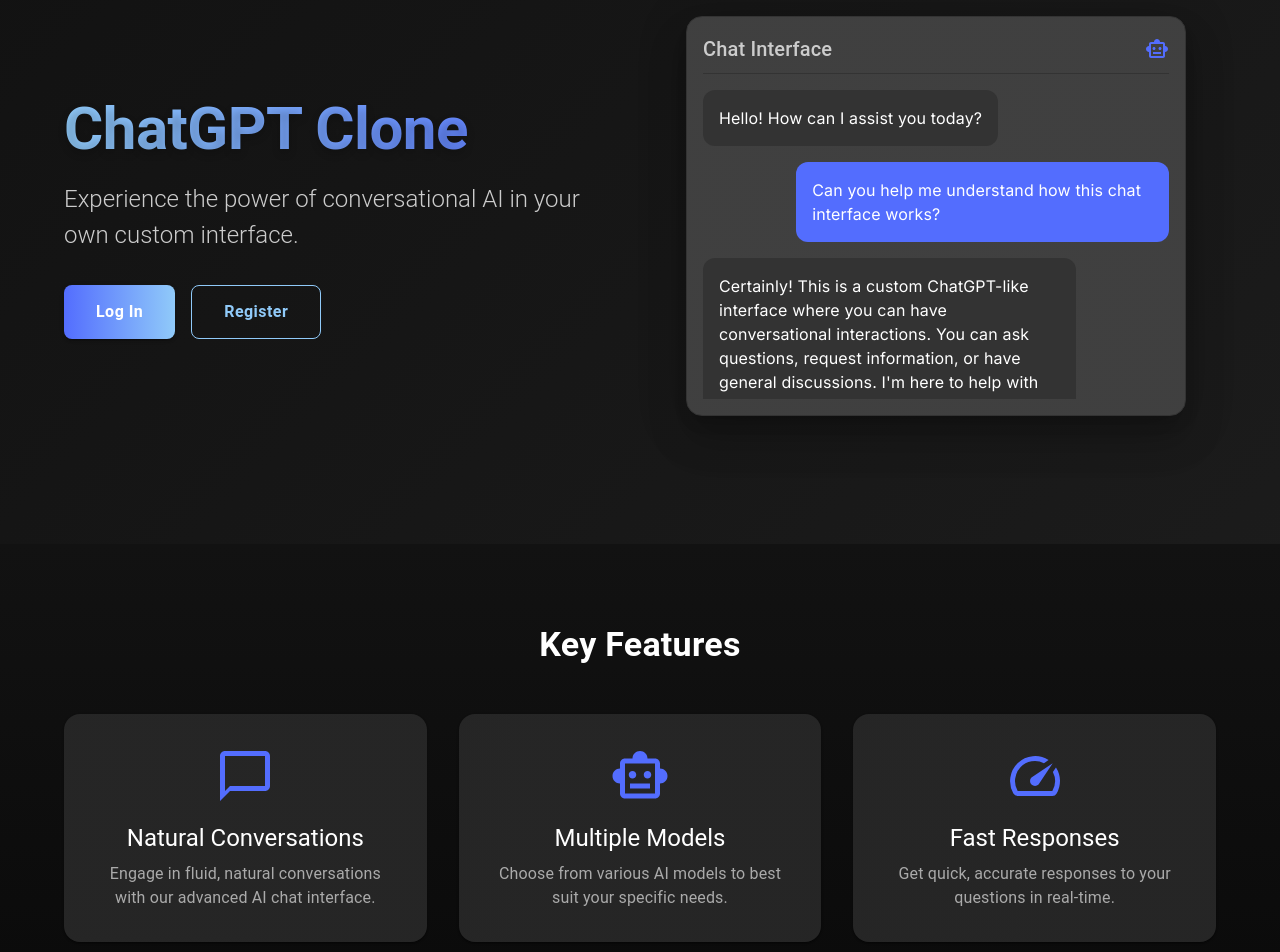
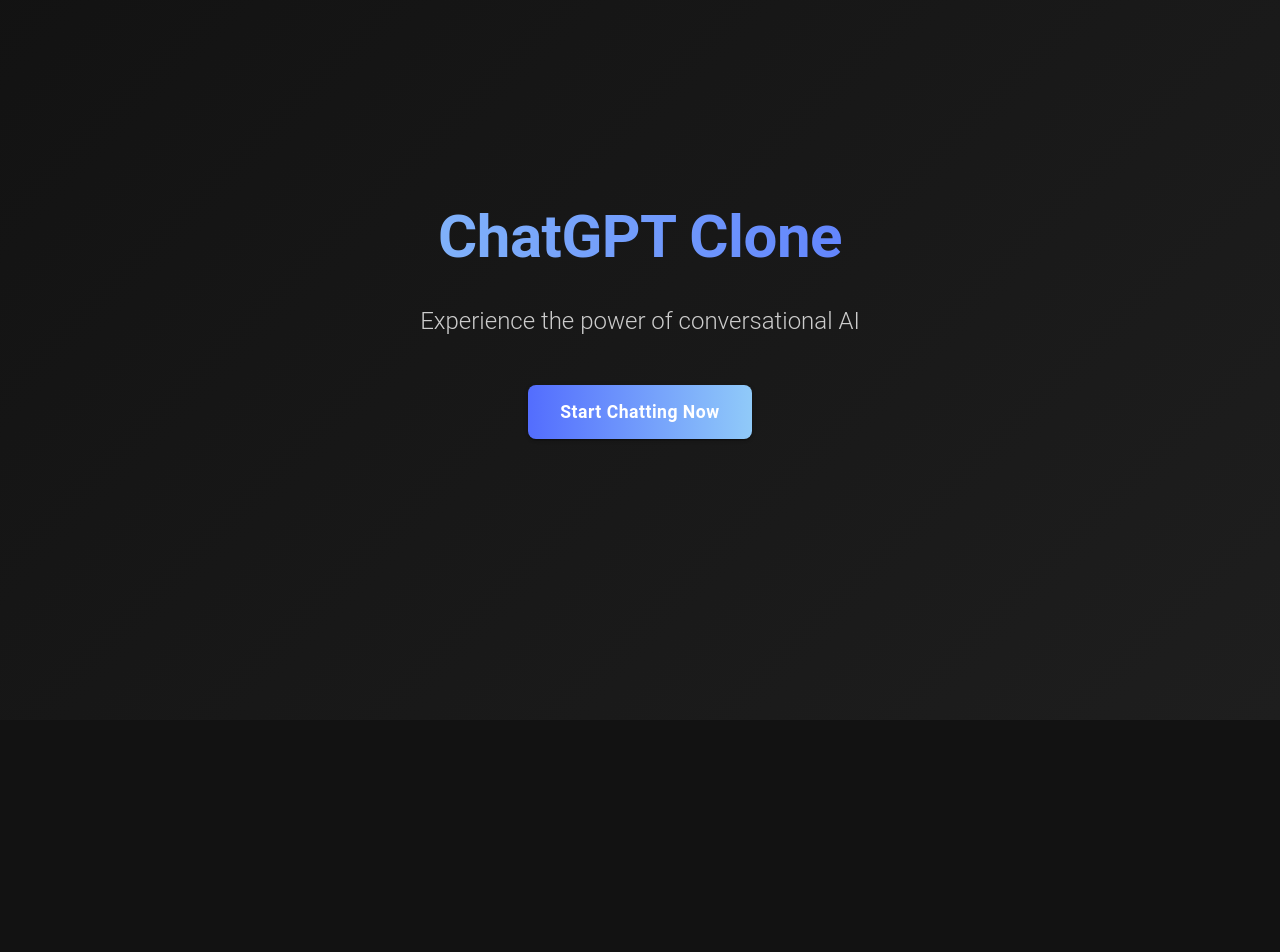
Before and after one commit to jacquesmats/CloneGPT, a Next.js app in the folder frontend/: page / in a window 1280 px wide. Shown: the part 80-1032 px from the top of the page. After the commit the page ends 800 px from the top, so only its background shows below. Built offline with nearby package versions, Linux system fonts and the light colour scheme.

Commit message:
refactor landing page

```diff
--- a/frontend/src/app/page.tsx
+++ b/frontend/src/app/page.tsx
@@ -1,4 +1,4 @@
-import LandingPage from "@/components/landingPage";
+import LandingPage from "@/components/LandingPage";
 
 export default function Home() {
   return <LandingPage />;
--- a/frontend/src/components/landingPage.tsx
+++ b/frontend/src/components/landingPage.tsx
@@ -4,49 +4,36 @@
   Box,
   Typography,
   Button,
-  Container,
-  Paper,
-  Grid,
-  Stack,
-  useMediaQuery,
-  useTheme
+  Container
 } from "@mui/material";
-import ChatBubbleOutlineIcon from "@mui/icons-material/ChatBubbleOutline";
-import SmartToyOutlinedIcon from "@mui/icons-material/SmartToyOutlined";
-import SpeedIcon from "@mui/icons-material/Speed";
 
 const LandingPage = () => {
   const router = useRouter();
-  const theme = useTheme();
-  const isMobile = useMediaQuery(theme.breakpoints.down('sm'));
 
   return (
     <Box sx={{
       minHeight: '100vh',
       background: 'linear-gradient(135deg, #121212 0%, #1E1E1E 100%)',
       color: 'white',
+      display: 'flex',
+      alignItems: 'center',
+      justifyContent: 'center'
     }}>
-      {/* Hero Section */}
+      <Container maxWidth="md">
         <Box sx={{
-        pt: { xs: 8, md: 12 },
-        pb: { xs: 10, md: 16 },
-        position: 'relative'
+          textAlign: 'center',
+          py: 8
         }}>
-        <Container maxWidth="lg">
-          <Grid container spacing={4} alignItems="center">
-            <Grid item xs={12} md={6}>
-              <Box sx={{ textAlign: { xs: 'center', md: 'left' } }}>
           <Typography
             variant="h2"
             component="h1"
             fontWeight="bold"
             sx={{
-                    mb: 2,
+              mb: 4,
               background: 'linear-gradient(90deg, #90CAF9 0%, #536DFE 100%)',
               backgroundClip: 'text',
               WebkitBackgroundClip: 'text',
-                    WebkitTextFillColor: 'transparent',
-                    textShadow: '0px 4px 8px rgba(0,0,0,0.2)'
+              WebkitTextFillColor: 'transparent'
             }}
           >
             ChatGPT Clone
@@ -55,237 +42,34 @@
             variant="h5"
             component="h2"
             sx={{
-                    mb: 4,
+              mb: 6,
               color: '#CCCCCC',
-                    fontWeight: 300,
-                    lineHeight: 1.5
+              fontWeight: 300
             }}
           >
-                  Experience the power of conversational AI in your own custom interface.
+            Experience the power of conversational AI
           </Typography>
-                <Stack
-                  direction={{ xs: 'column', sm: 'row' }}
-                  spacing={2}
-                  justifyContent={{ xs: 'center', md: 'flex-start' }}
-                >
           <Button
             variant="contained"
             size="large"
-                    onClick={() => router.push('/login')}
+            onClick={() => router.push('/chat')}
             sx={{
               py: 1.5,
               px: 4,
               borderRadius: 2,
               textTransform: 'none',
               fontWeight: 'bold',
-                      fontSize: '1rem',
+              fontSize: '1.1rem',
               background: 'linear-gradient(90deg, #536DFE 0%, #90CAF9 100%)',
               '&:hover': {
                 background: 'linear-gradient(90deg, #3F51B5 0%, #536DFE 100%)',
               }
             }}
           >
-                    Log In
+            Start Chatting Now
           </Button>
-                  <Button
-                    variant="outlined"
-                    size="large"
-                    onClick={() => router.push('/register')}
-                    sx={{
-                      py: 1.5,
-                      px: 4,
-                      borderRadius: 2,
-                      textTransform: 'none',
-                      fontWeight: 'bold',
-                      fontSize: '1rem',
-                      borderColor: '#90CAF9',
-                      color: '#90CAF9',
-                      '&:hover': {
-                        borderColor: '#FFFFFF',
-                        color: '#FFFFFF',
-                      }
-                    }}
-                  >
-                    Register
-                  </Button>
-                </Stack>
         </Box>
-            </Grid>
-            <Grid item xs={12} md={6} sx={{ display: 'flex', justifyContent: 'center' }}>
-              <Paper
-                elevation={24}
-                sx={{
-                  width: { xs: '90%', md: '100%' },
-                  maxWidth: '500px',
-                  height: { xs: '300px', md: '400px' },
-                  borderRadius: 4,
-                  overflow: 'hidden',
-                  position: 'relative',
-                  backgroundColor: '#1A1A1A',
-                  border: '1px solid #333',
-                  p: 2,
-                  display: 'flex',
-                  flexDirection: 'column'
-                }}
-              >
-                <Box sx={{
-                  borderBottom: '1px solid #333',
-                  pb: 1,
-                  mb: 2,
-                  display: 'flex',
-                  justifyContent: 'space-between',
-                  alignItems: 'center'
-                }}>
-                  <Typography variant="h6" sx={{ color: '#CCCCCC' }}>
-                    Chat Interface
-                  </Typography>
-                  <SmartToyOutlinedIcon sx={{ color: '#536DFE' }} />
-                </Box>
-                <Box sx={{
-                  flex: 1,
-                  display: 'flex',
-                  flexDirection: 'column',
-                  gap: 2,
-                  overflowY: 'auto'
-                }}>
-                  <Box sx={{
-                    alignSelf: 'flex-start',
-                    maxWidth: '80%',
-                    p: 2,
-                    borderRadius: '12px',
-                    bgcolor: '#333',
-                    color: '#FFFFFF'
-                  }}>
-                    Hello! How can I assist you today?
-                  </Box>
-                  <Box sx={{
-                    alignSelf: 'flex-end',
-                    maxWidth: '80%',
-                    p: 2,
-                    borderRadius: '12px',
-                    bgcolor: '#536DFE',
-                    color: '#FFFFFF'
-                  }}>
-                    Can you help me understand how this chat interface works?
-                  </Box>
-                  <Box sx={{
-                    alignSelf: 'flex-start',
-                    maxWidth: '80%',
-                    p: 2,
-                    borderRadius: '12px',
-                    bgcolor: '#333',
-                    color: '#FFFFFF'
-                  }}>
-                    Certainly! This is a custom ChatGPT-like interface where you can have conversational interactions. You can ask questions, request information, or have general discussions. I'm here to help with various topics!
-                  </Box>
-                </Box>
-              </Paper>
-            </Grid>
-          </Grid>
       </Container>
-      </Box>
-
-      {/* Features Section */}
-      <Box sx={{
-        py: { xs: 6, md: 10 },
-        background: 'linear-gradient(0deg, #0A0A0A 0%, #121212 100%)',
-      }}>
-        <Container maxWidth="lg">
-          <Typography
-            variant="h4"
-            component="h2"
-            align="center"
-            fontWeight="bold"
-            sx={{ mb: 6 }}
-          >
-            Key Features
-          </Typography>
-          <Grid container spacing={4}>
-            <Grid item xs={12} md={4}>
-              <Paper sx={{
-                p: 4,
-                height: '100%',
-                display: 'flex',
-                flexDirection: 'column',
-                alignItems: 'center',
-                bgcolor: '#1A1A1A',
-                borderRadius: 4,
-                transition: 'transform 0.3s ease',
-                '&:hover': {
-                  transform: 'translateY(-8px)',
-                }
-              }}>
-                <ChatBubbleOutlineIcon sx={{ fontSize: 60, color: '#536DFE', mb: 2 }} />
-                <Typography variant="h5" component="h3" align="center" gutterBottom>
-                  Natural Conversations
-                </Typography>
-                <Typography variant="body1" align="center" sx={{ color: '#AAAAAA' }}>
-                  Engage in fluid, natural conversations with our advanced AI chat interface.
-                </Typography>
-              </Paper>
-            </Grid>
-            <Grid item xs={12} md={4}>
-              <Paper sx={{
-                p: 4,
-                height: '100%',
-                display: 'flex',
-                flexDirection: 'column',
-                alignItems: 'center',
-                bgcolor: '#1A1A1A',
-                borderRadius: 4,
-                transition: 'transform 0.3s ease',
-                '&:hover': {
-                  transform: 'translateY(-8px)',
-                }
-              }}>
-                <SmartToyOutlinedIcon sx={{ fontSize: 60, color: '#536DFE', mb: 2 }} />
-                <Typography variant="h5" component="h3" align="center" gutterBottom>
-                  Multiple Models
-                </Typography>
-                <Typography variant="body1" align="center" sx={{ color: '#AAAAAA' }}>
-                  Choose from various AI models to best suit your specific needs.
-                </Typography>
-              </Paper>
-            </Grid>
-            <Grid item xs={12} md={4}>
-              <Paper sx={{
-                p: 4,
-                height: '100%',
-                display: 'flex',
-                flexDirection: 'column',
-                alignItems: 'center',
-                bgcolor: '#1A1A1A',
-                borderRadius: 4,
-                transition: 'transform 0.3s ease',
-                '&:hover': {
-                  transform: 'translateY(-8px)',
-                }
-              }}>
-                <SpeedIcon sx={{ fontSize: 60, color: '#536DFE', mb: 2 }} />
-                <Typography variant="h5" component="h3" align="center" gutterBottom>
-                  Fast Responses
-                </Typography>
-                <Typography variant="body1" align="center" sx={{ color: '#AAAAAA' }}>
-                  Get quick, accurate responses to your questions in real-time.
-                </Typography>
-              </Paper>
-            </Grid>
-          </Grid>
-        </Container>
-      </Box>
-
-      {/* Footer */}
-      <Box sx={{
-        py: 3,
-        bgcolor: '#0A0A0A',
-        borderTop: '1px solid #333'
-      }}>
-        <Container>
-          <Typography variant="body2" align="center" sx={{ color: '#777777' }}>
-            © {new Date().getFullYear()} ChatGPT Clone. All rights reserved.
-          </Typography>
-        </Container>
-      </Box>
     </Box>
   );
 };
```
Lines whose indentation alone changed are shown as unchanged.
